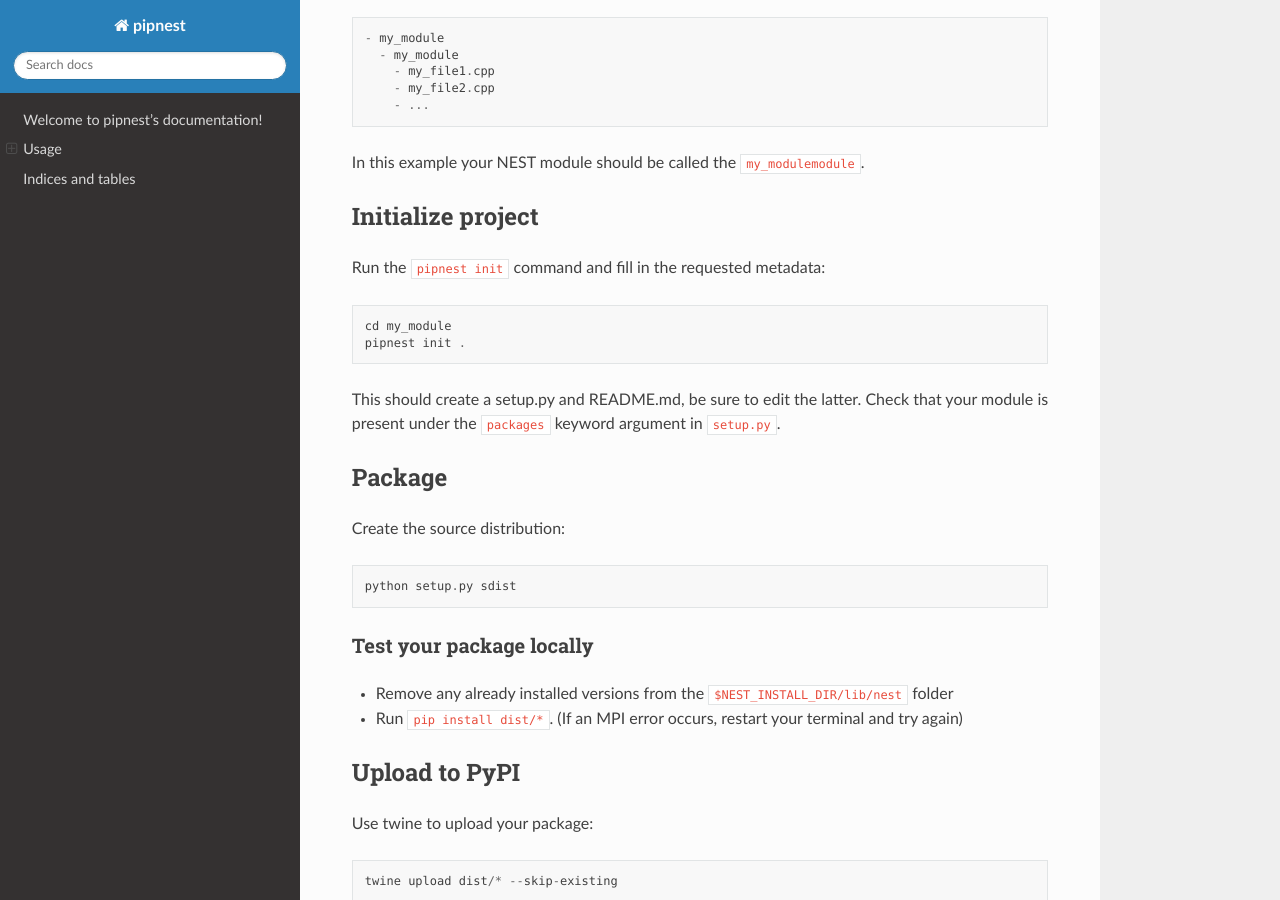
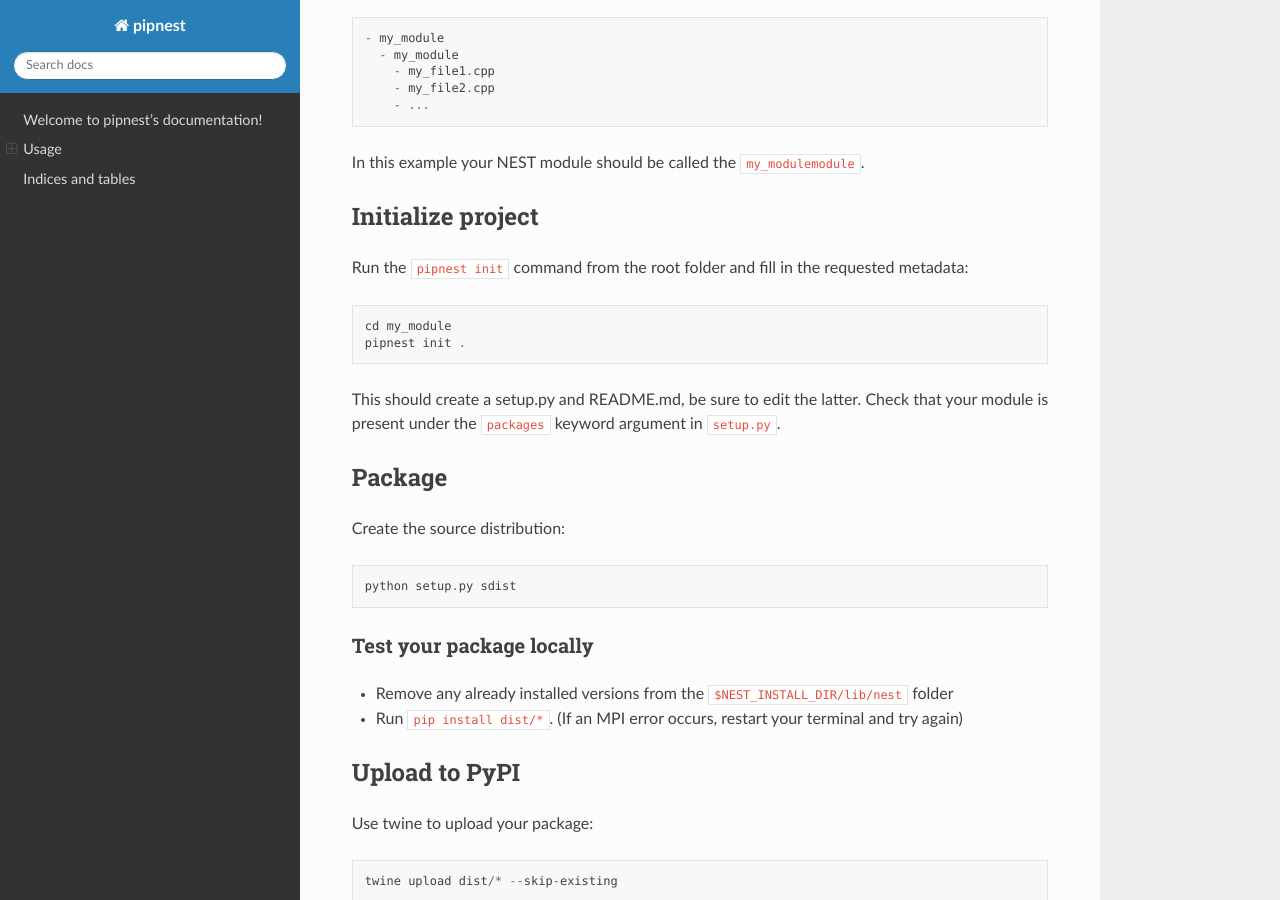
Before and after one commit to Helveg/pip-nest, a Sphinx documentation site: the page built from docs/source/index.rst, in a window 1280 px wide and 900 px high, scrolled down 524 px. Built offline with Sphinx 7.4.7 and the Read the Docs theme 2.0.0, drawn with Linux system fonts in a browser that asks for light colours.

Commit message:
Updated instructions

```diff
--- a/docs/source/index.rst
+++ b/docs/source/index.rst
@@ -35,7 +35,7 @@ In this example your NEST module should be called the ``my_modulemodule``.
 Initialize project
 ##################
 
-Run the ``pipnest init`` command and fill in the requested metadata::
+Run the ``pipnest init`` command from the root folder and fill in the requested metadata::
 
   cd my_module
   pipnest init .
```
